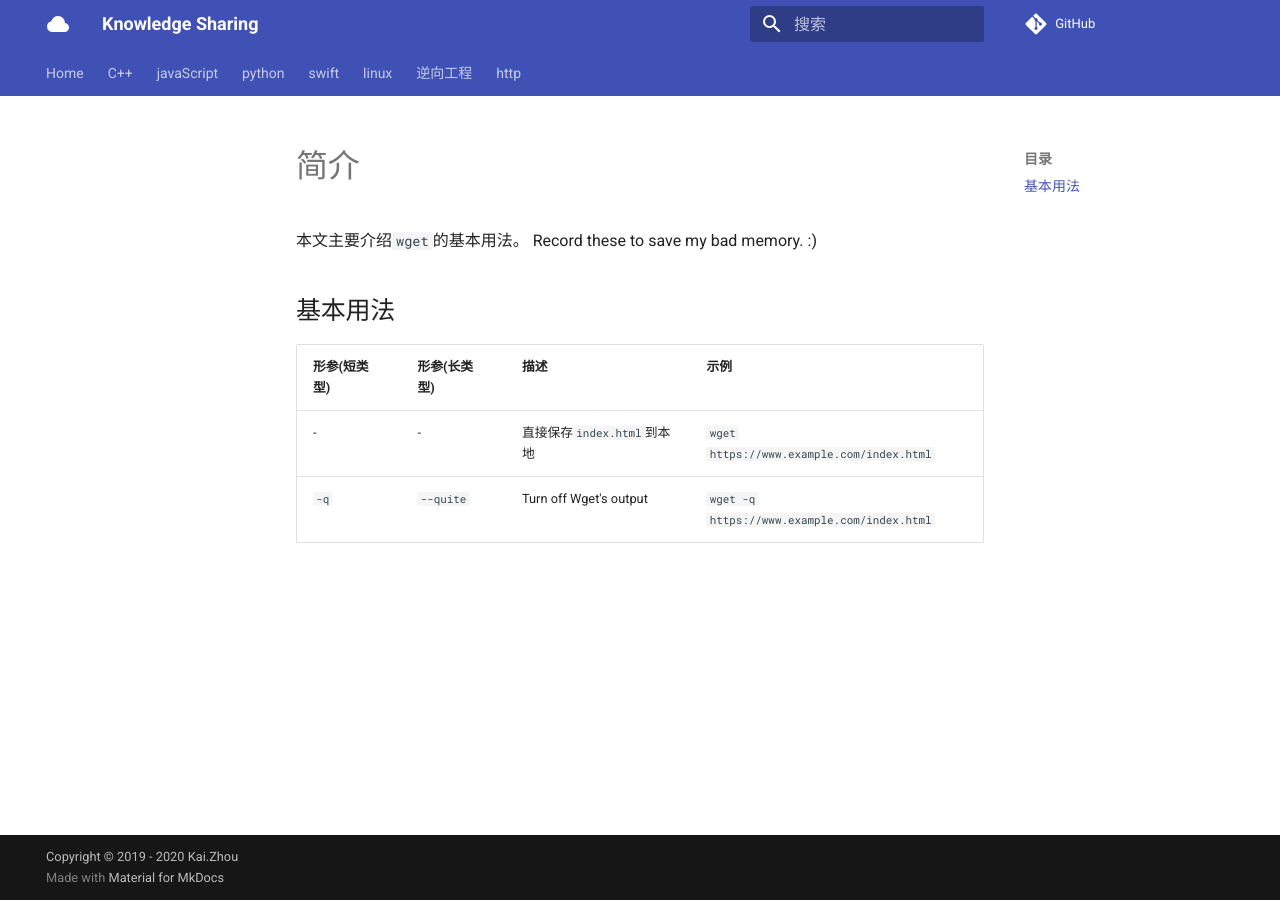
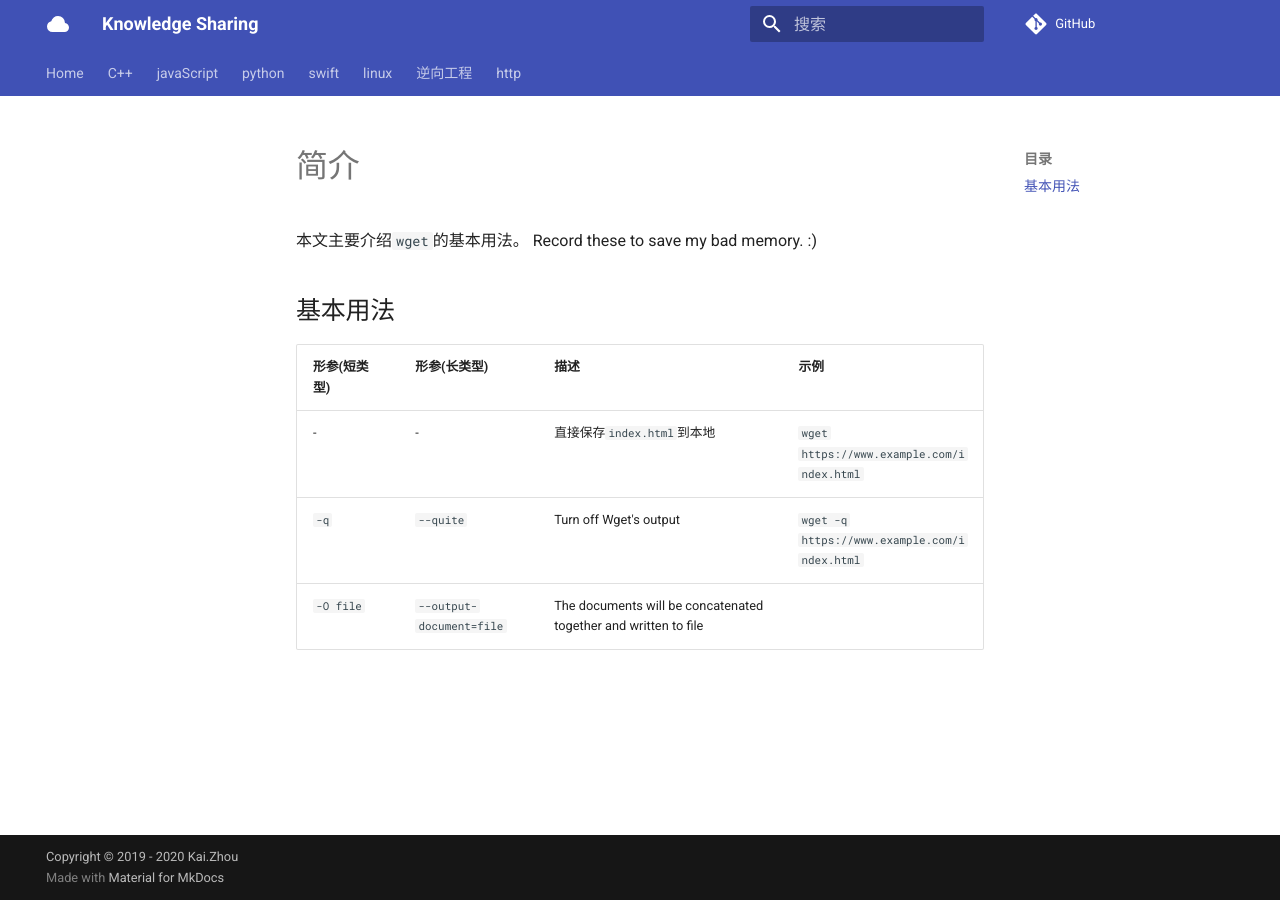
Before and after one commit to zhoukaidev/ks_blog, an MkDocs documentation site: the page built from docs/shell/linux/tools/wget.md, in a window 1280 px wide. Built offline with MkDocs 1.6.1 and Material for MkDocs 9.7.7, drawn with Linux system fonts in a browser that asks for light colours; comment, search, counter and statistics services are not loaded.

Commit message:
Update wget.md

```diff
--- a/docs/shell/linux/tools/wget.md
+++ b/docs/shell/linux/tools/wget.md
@@ -8,3 +8,4 @@
 |----------------|-----------------|-----------|------------|
 | -          |    -               | 直接保存`index.html`到本地  | `wget https://www.example.com/index.html` |
 | `-q`      | `--quite`     | Turn off Wget's output   | `wget -q https://www.example.com/index.html`  |
+| `-O file`      | `--output-document=file` | The documents will be concatenated together and written to file |
```
